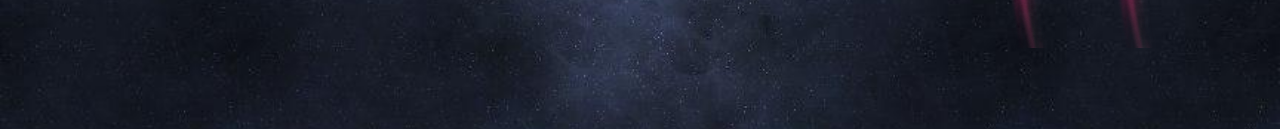
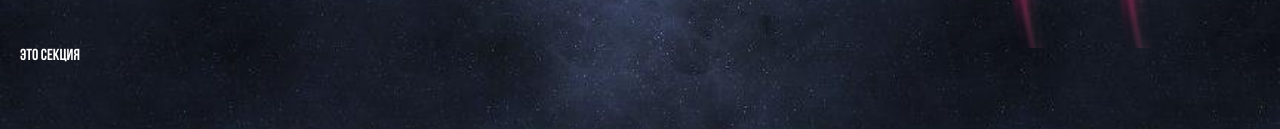
Before and after one commit to Neiz-Kap/miiura.github.io, a plain HTML site: page index.html in a window 1280 px wide. Shown: the part 802-931 px from the top of the page. Drawn offline with Linux system fonts and the light colour scheme.

Commit message:
добавил текст

```diff
--- a/index.html
+++ b/index.html
@@ -59,7 +59,7 @@
     <main>
         <section>
             <div class="wrapper">
-
+                <b>ЭТО СЕКЦИЯ</b>
             </div>
         </section>
         <section>
```
